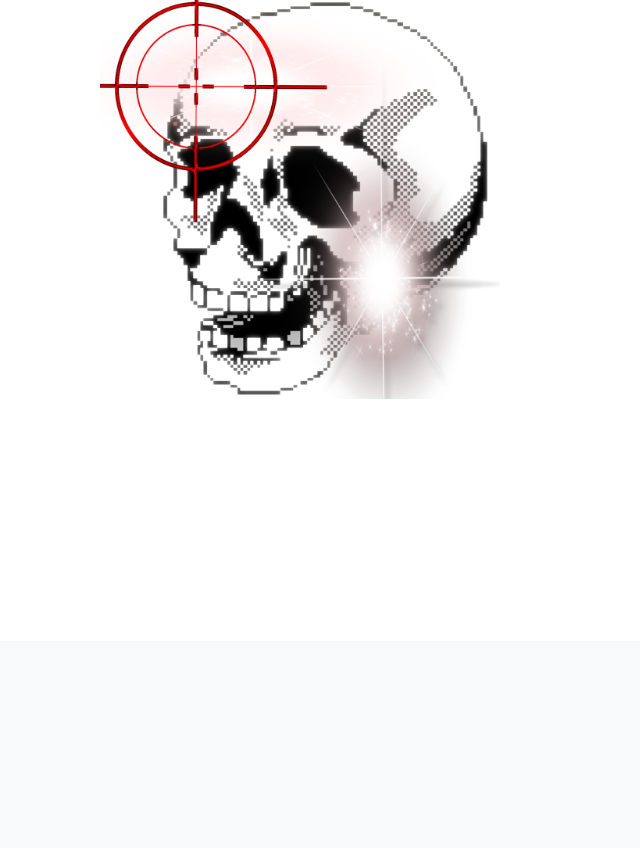
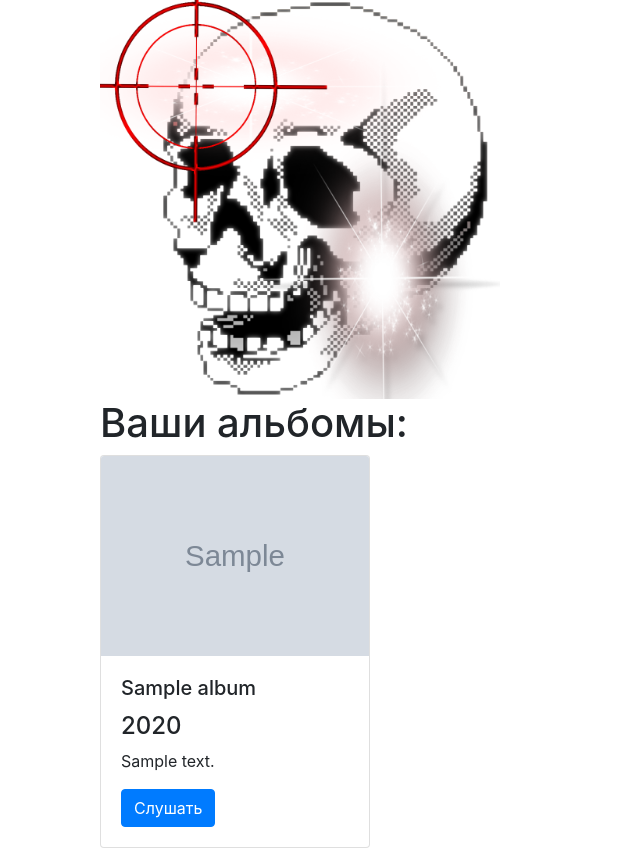
Before and after one commit to gepron1x/blacklandradio2, a Flask app: page /my_profile in a window 1280 px wide. Shown: the part 159-1007 px from the top of the page, without its empty margins (0-640 px from the left). Before the commit the page ends 558 px from the top, so only its background shows below. Run offline with Flask 2, Linux system fonts and the light colour scheme; a user stored in the database is signed in; tables that the repository leaves empty hold one stand-in row (values such as "Sample post"); grey boxes marked "Sample" are stand-in pictures; some libraries are stand-ins or nearby versions.

Commit message:
user's albums

```diff
--- a/main.py
+++ b/main.py
@@ -120,8 +120,10 @@ def logout():
 @app.route('/my_profile')
 @login_required
 def my_profile():
+    db_sess = db_session.create_session()
+    albumz = db_sess.query(Album).all()
     img_path = url_for("static", filename="blacklandradio.png")
-    return render_template('my_profile.html', title='Мой профиль', path=img_path)
+    return render_template('my_profile.html', title='Мой профиль', path=img_path, albums=albumz)
 
 
 if __name__ == '__main__':
--- a/templates/my_profile.html
+++ b/templates/my_profile.html
@@ -6,6 +6,24 @@
             <h1 align="right">{{ current_user.name }}</h1>
             <h2 align="right">{{ current_user.description }}</h2>
             <img src="{{ path }}" width="400" height="400">
+            <h1>Ваши альбомы:</h1>
+    <div class="container">
+      <div class="row row-cols-1 row-cols-sm-2 row-cols-md-3 row-cols-md-4 g-3">
+          {% for item in albums %}
+          {% if item.author_id == current_user.id %}
+            <div class="card" style="width: 18rem;">
+              <img src="{{ item.cover_url }}" class="card-img-top" alt="No image" height="200" width="200">
+              <div class="card-body">
+                  <h5 class="card-title">{{ item.name }}</h5>
+                  <h4 class="card-text">{{ item.year }}</h4>
+                <p class="card-text">{{ item.description }}</p>
+                <a href="/albums/{{ item.id }}" class="btn btn-primary">Слушать</a>
+              </div>
+            </div>
+          {% endif %}
+          {% endfor %}
+      </div>
+    </div>
         {% endif %}
 </div>
 {% endblock %}
```
